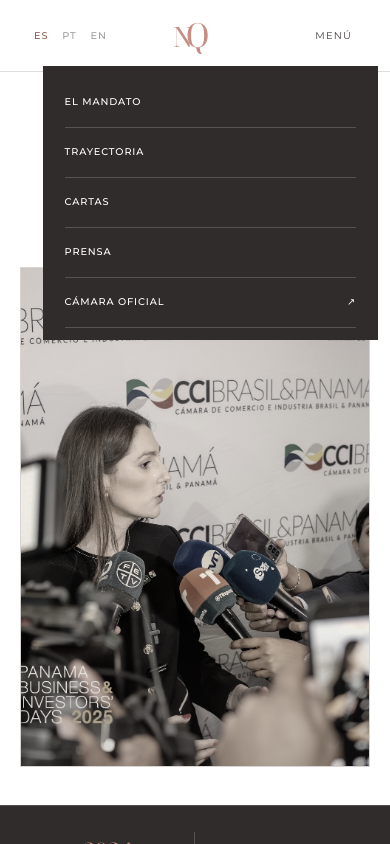
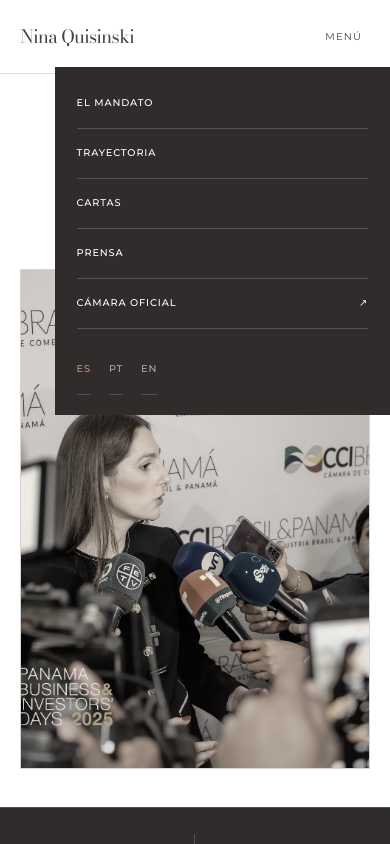
Before and after one commit to nquisinski1/Chairwoman, a Next.js app: page / in a window 390 px wide. Both pictures are taken after a click on the heading "MENÚ". Shown: the top 844 px of the page. Built offline with nearby package versions, Linux system fonts and the light colour scheme.

Commit message:
align Chairwoman name and navigation header

```diff
--- a/app/_components/ChairwomanLanding.tsx
+++ b/app/_components/ChairwomanLanding.tsx
@@ -20,14 +20,12 @@ function EditorialHeader({ language }: { language: Language }) {
 
   return (
     <header className="ne-header">
-      <nav className="ne-nav ne-nav--left" aria-label={copy.menu}>
-        {links.slice(0, 2).map(([label, href]) => <a href={href} key={href}>{label}</a>)}
-      </nav>
-      <a className="ne-mark" href={homePaths[language]} aria-label={copy.nav.home}>
-        <Image src="/brand/nina-chairwoman-mark.svg" alt="" width={52} height={40} />
+      <a className="ne-wordmark" href={homePaths[language]} aria-label={copy.nav.home}>
+        Nina Quisinski
       </a>
-      <nav className="ne-nav ne-nav--right" aria-label={copy.menu}>
-        {links.slice(2).map(([label, href]) => <a href={href} key={href}>{label}</a>)}
+      <div className="ne-header-actions">
+        <nav className="ne-nav ne-nav--all" aria-label={copy.menu}>
+          {links.map(([label, href]) => <a href={href} key={href}>{label}</a>)}
           <a href={chamberHome} target="_blank" rel="noreferrer">{copy.nav.chamber}</a>
         </nav>
         <div className="ne-languages" aria-label="Language">
@@ -40,8 +38,14 @@ function EditorialHeader({ language }: { language: Language }) {
           <nav aria-label={copy.menu}>
             {links.map(([label, href]) => <a href={href} key={href}>{label}</a>)}
             <a href={chamberHome} target="_blank" rel="noreferrer">{copy.nav.chamber}<Arrow /></a>
+            <div className="ne-mobile-languages" aria-label="Language">
+              {(["es", "pt", "en"] as Language[]).map((item) => (
+                <a href={chairwomanPaths[item]} aria-current={item === language ? "page" : undefined} key={item}>{item}</a>
+              ))}
+            </div>
           </nav>
         </details>
+      </div>
     </header>
   );
 }
--- a/app/globals.css
+++ b/app/globals.css
@@ -2231,3 +2231,67 @@ summary:focus-visible {
   .ne-record li > a { grid-column: auto; grid-row: auto; width: max-content; }
   .ne-record li > a span { margin-left: 18px; font-size: .76rem; }
 }
+
+/* Chairwoman header — name left, navigation right. */
+.ne-header {
+  display: grid;
+  grid-template-columns: auto minmax(0, 1fr);
+  gap: 32px;
+  padding-inline: clamp(22px, 4vw, 46px);
+}
+.ne-wordmark {
+  color: var(--ne-ink-deep);
+  font-family: "Bodoni Moda", serif;
+  font-size: clamp(1.15rem, 1.7vw, 1.55rem);
+  font-weight: 500;
+  letter-spacing: -.035em;
+  line-height: 1;
+  white-space: nowrap;
+}
+.ne-header-actions {
+  display: flex;
+  min-width: 0;
+  align-items: center;
+  justify-content: flex-end;
+  gap: clamp(18px, 2.4vw, 34px);
+}
+.ne-nav--all { justify-content: flex-end; gap: clamp(16px, 2vw, 30px); }
+.ne-languages { position: static; flex: 0 0 auto; }
+.ne-mobile-languages { display: none; }
+
+@media (max-width: 980px) {
+  .ne-header { gap: 20px; }
+  .ne-nav--all { gap: 14px; }
+  .ne-nav--all a { font-size: .5rem; }
+}
+
+@media (max-width: 760px) {
+  .ne-header {
+    grid-template-columns: minmax(0, 1fr) auto;
+    min-height: 74px;
+    padding-inline: 20px;
+  }
+  .ne-wordmark { overflow: hidden; text-overflow: ellipsis; }
+  .ne-header-actions { justify-self: end; }
+  .ne-nav--all,
+  .ne-header-actions > .ne-languages { display: none; }
+  .ne-mobile-menu {
+    position: relative;
+    display: block;
+    grid-column: auto;
+    grid-row: auto;
+    justify-self: auto;
+  }
+  .ne-mobile-menu nav { right: -20px; }
+  .ne-mobile-languages {
+    display: flex;
+    gap: 18px;
+    padding: 16px 0 8px;
+  }
+  .ne-mobile-languages a {
+    min-height: 36px;
+    border: 0;
+    color: rgba(255, 255, 255, .6);
+  }
+  .ne-mobile-languages a[aria-current="page"] { color: var(--ne-copper); }
+}
```
Also changed, not shown: 1 other file (tests, documents, lock files or other folders). Lines whose indentation alone changed are shown as unchanged.
